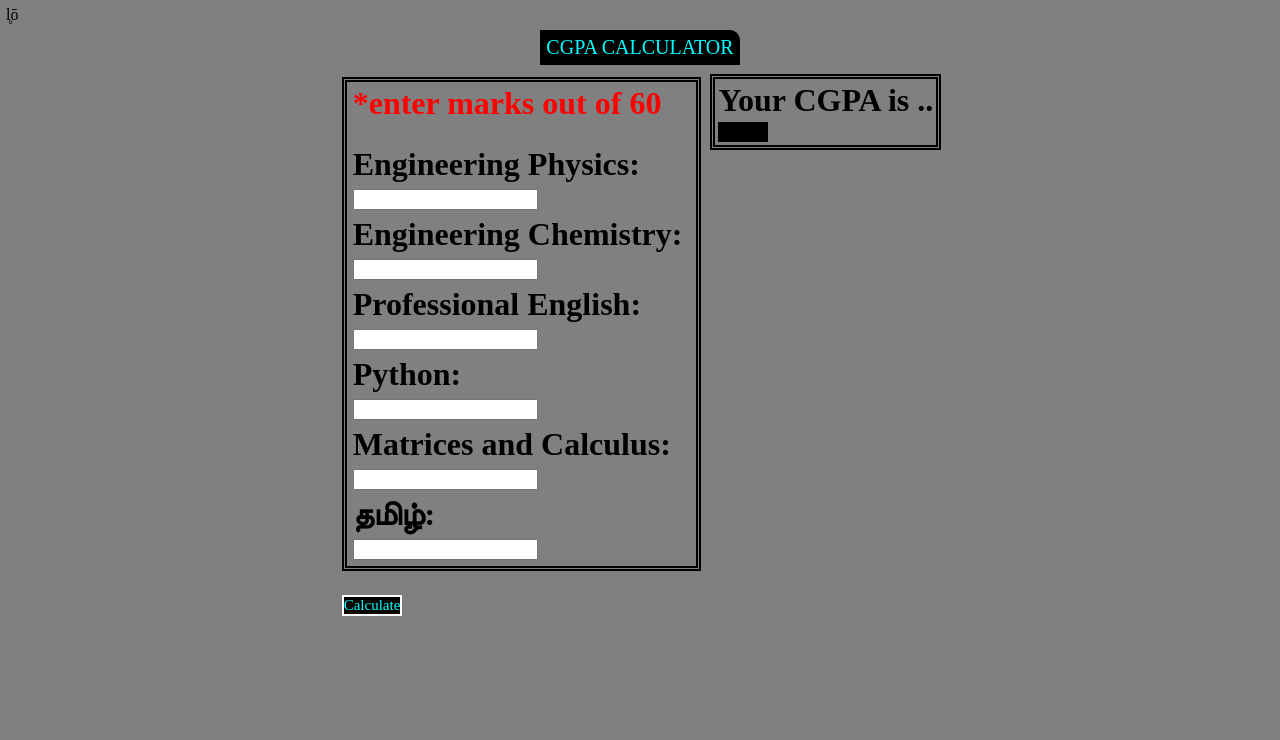
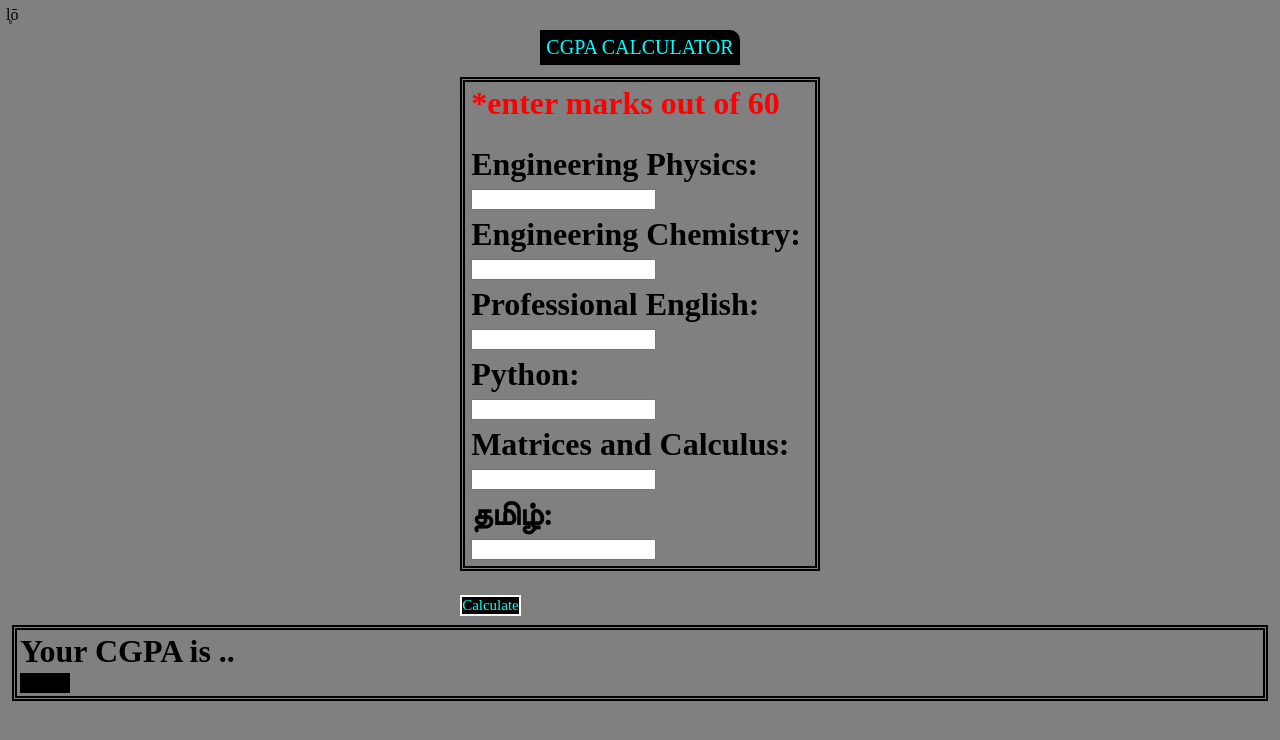
Before and after one commit to Hemanh07/CGPA-Calculator, a plain HTML site: page index.html in a window 1280 px wide. Drawn offline with Linux system fonts and the light colour scheme.

Commit message:
Update index.html

```diff
--- a/index.html
+++ b/index.html
@@ -31,8 +31,13 @@ l̥ō <script defer src="script.js"></script>
     <br>
     <div id="calculate">Calculate</div>
     </div>
-    <div id="result"><h1>Your CGPA is ..</h1>
-    <div id="outbox"></div></div>
+</div>
+    <div id="resultout">
+        <div id="result">
+            <h1>Your CGPA is ..</h1>
+            <div id="outbox"></div>
+             </div>
     </div>
+
 </body>
 </html>
```
